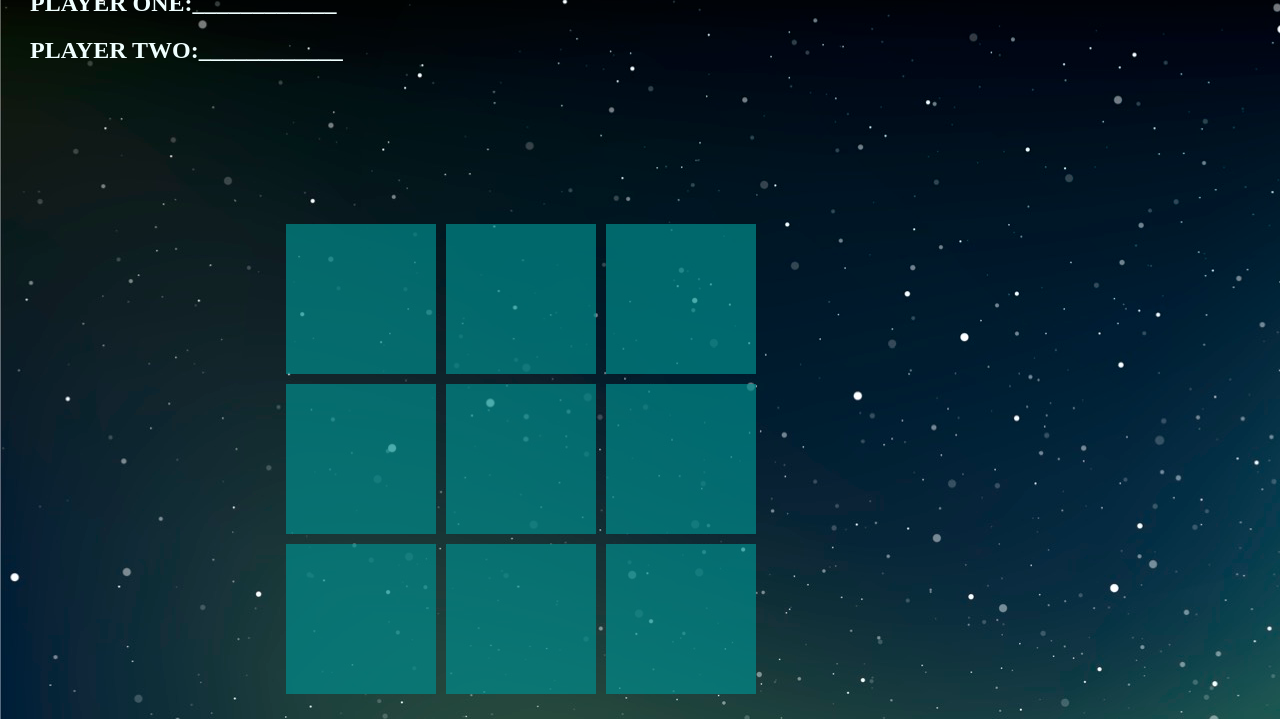
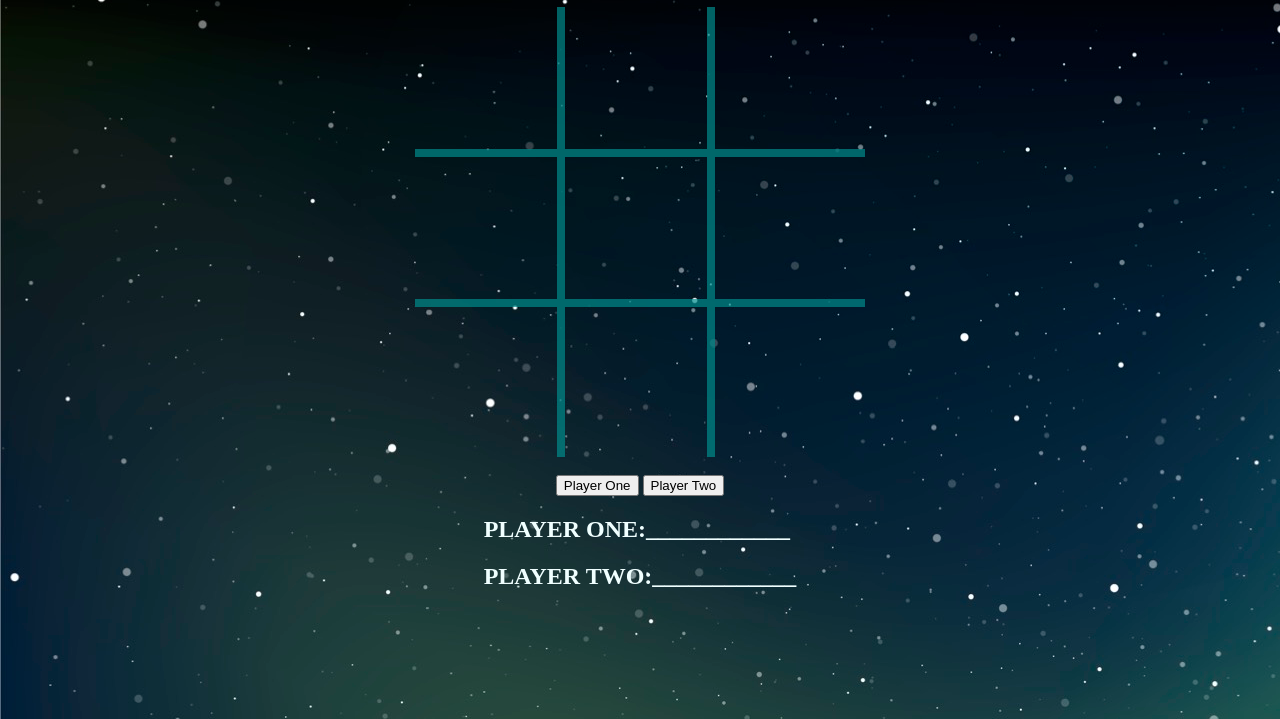
Before and after one commit to Elliediazz/P1BG-Tic-Tac-Toe, a plain HTML site: page index.html in a window 1280 px wide. Shown: the part 81-800 px from the top of the page. Drawn offline with Linux system fonts and the light colour scheme.

Commit message:
modified board and layout

```diff
--- a/TTT.js
+++ b/TTT.js
@@ -21,10 +21,26 @@
 //the player who chose last, makes the first move
 
 // if player 1 clicks a certain area of the board, their designated mark will appear
-let boardOne=document.getElementById("board1")
-boardOne.addEventListener("click", function(){
-        alert ("hello World!")
-    })
+let myBoardArray = [
+    document.getElementById("board1"),
+    document.getElementById("board2"),
+    document.getElementById("board3"),
+    document.getElementById("board4"),
+    document.getElementById("board5"),
+    document.getElementById("board6"),
+    document.getElementById("board7"),
+    document.getElementById("board8"),
+    document.getElementById("board9"),
+]
+
+function markBoard(){
+    alert("hello")
+}
+
+for (let i=0; i < myBoardArray.length; i++){
+    myBoardArray.addEventListener("click", function(){markBoard();})
+}
+
 
 //turns switch
 
--- a/index.html
+++ b/index.html
@@ -9,36 +9,31 @@
 
 </head>
 <body>
-    <div id="playerNames">
+    <h1>Tic-Tac-Toe</h1>
+
+    <div id= "parent" class="parent">
+        <div id="board1" class="board borderRight borderBottom"></div>
+        <div id="board2" class="board borderRight borderBottom"></div>
+        <div id="board3" class="board borderBottom"></div>
+        <div id="board4" class="board borderRight borderBottom"></div>
+        <div id="board5" class="board borderRight borderBottom"></div>
+        <div id="board6" class="board borderBottom"></div>
+        <div id="board7" class="board borderRight"></div>
+        <div id="board8" class="board borderRight"></div>
+        <div id="board9" class="board"></div>
+    </div>
+    <br>
+
+    <div>
         <button id = "playerOne"> Player One </button>
         <button id = "playerTwo"> Player Two </button>
+    </div>
 
+    <div id="playerNames">
         <h2>PLAYER ONE: <span id = "outputplayerOne">____________</span></h2>
         <h2>PLAYER TWO: <span id = "outputplayerTwo">____________</span></h2>
     </div>
 
-    <div id= "parent" class="parent">
-        <div id="board1" class="board1"></div>
-        <div id="board2" class="board2"></div>
-        <div id="board3" class="board3"></div>
-        <div id="board4" class="board4"></div>
-        <div id="board5" class="board5"></div>
-        <div id="board6" class="board6"></div>
-        <div id="board7" class="board7"></div>
-        <div id="board8" class="board8"></div>
-        <div id="board9" class="board9"></div>
-    </div>
-
-
-
-   <!---
-    <img src="./assets/TicTacToeBoard.jpg" id="board" alt="TicTacToe Board">
-    <button id = "PlayerOne"> Player One </button>
-    <button id = "PlayerTwo"> Player Two </button>
-
-    <h2>PLAYER ONE: <span id = "outputPlayerOne">_____</span></h2>
-    <h2>PLAYER TWO: <span id = "outputPlayerTwo">_____</span></h2>
--->
 <script src="./TTT.js"></script>
 </body>
 </html>
--- a/styles.css
+++ b/styles.css
@@ -1,51 +1,40 @@
-#bg{
-    position: fixed;
-    top: 0;
-    left: 0;
-    min-width: 100%;
-    min-height: 100%;
-}
-
-/*
-#board{
-    position: center;
-    min-width: 20vh;
-    min-height: 20vw;
-    opacity: .5;
-    display: block;
-    margin-left: auto;
-    margin-right: auto;
-}
-
-background-image: url(./assets/BackgroundImage.jpg) ;
-*/
 
 body {
-    margin: 30px;
     background-image: url(./assets/BackgroundImage.jpg) ;
+
+    display: flex;
+    flex-direction: column;
+    align-items: center;
 }
 
 .parent{
     display: grid;
-    grid-gap: 10px;
     grid-template-columns: repeat(3, 150px);
     grid-template-rows: repeat(3, 150px);
-
-    box-sizing: border-box;
-    width: 150px;
-    height: 150px;
-    margin: 20vw;
-    margin-right: 20vw;
-    margin-top: 20vh;
-
+    cursor: pointer;
 }
-.parent > div {
-    padding: 10px;
-    background-color: darkcyan;
+.board {
+    color: rgb(84, 201, 162);
+    font-size: 2em;
     opacity: .7;
+    display: flex;
+    justify-content: center;
+    align-items: center;
 }
 
 h2{
     color: azure;
     display: flex;
+    flex-direction: row;
 }
+h1{
+    color: darkcyan;
+}
+.borderRight{
+    border-right: .25em solid darkcyan;
+    opacity: .7;
+}
+.borderBottom{
+    border-bottom: .25em solid darkcyan;
+    opacity: .7;
+}
```
